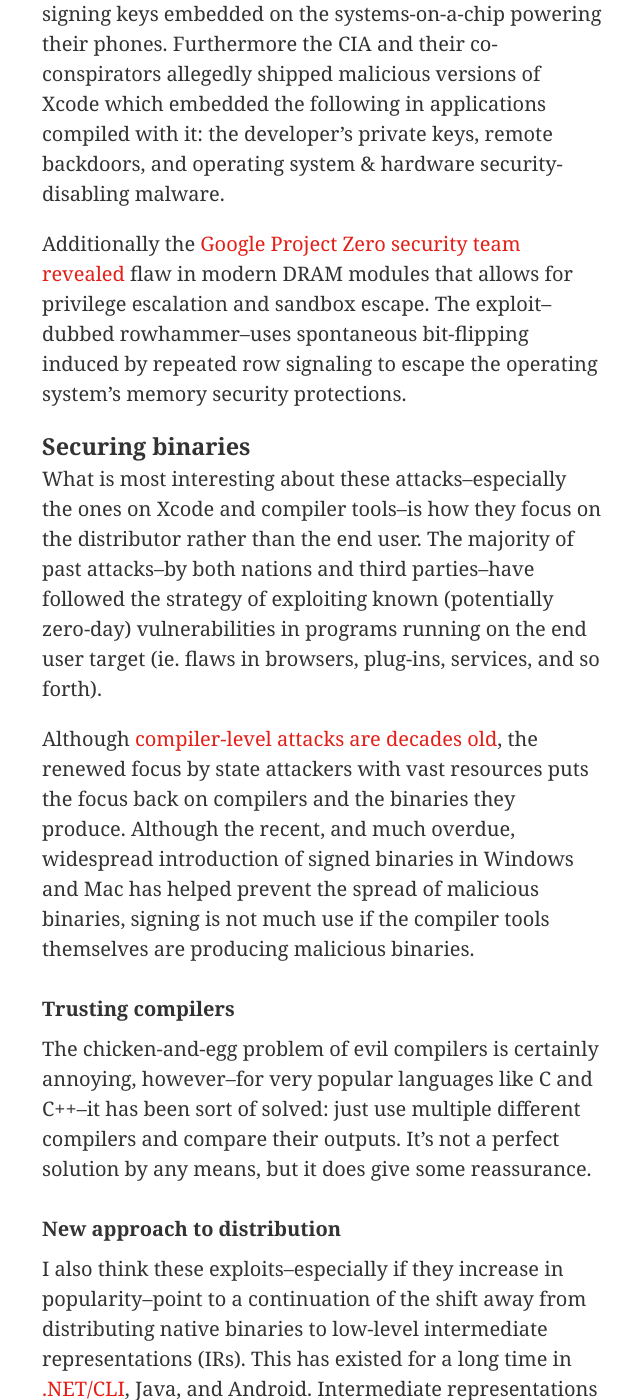
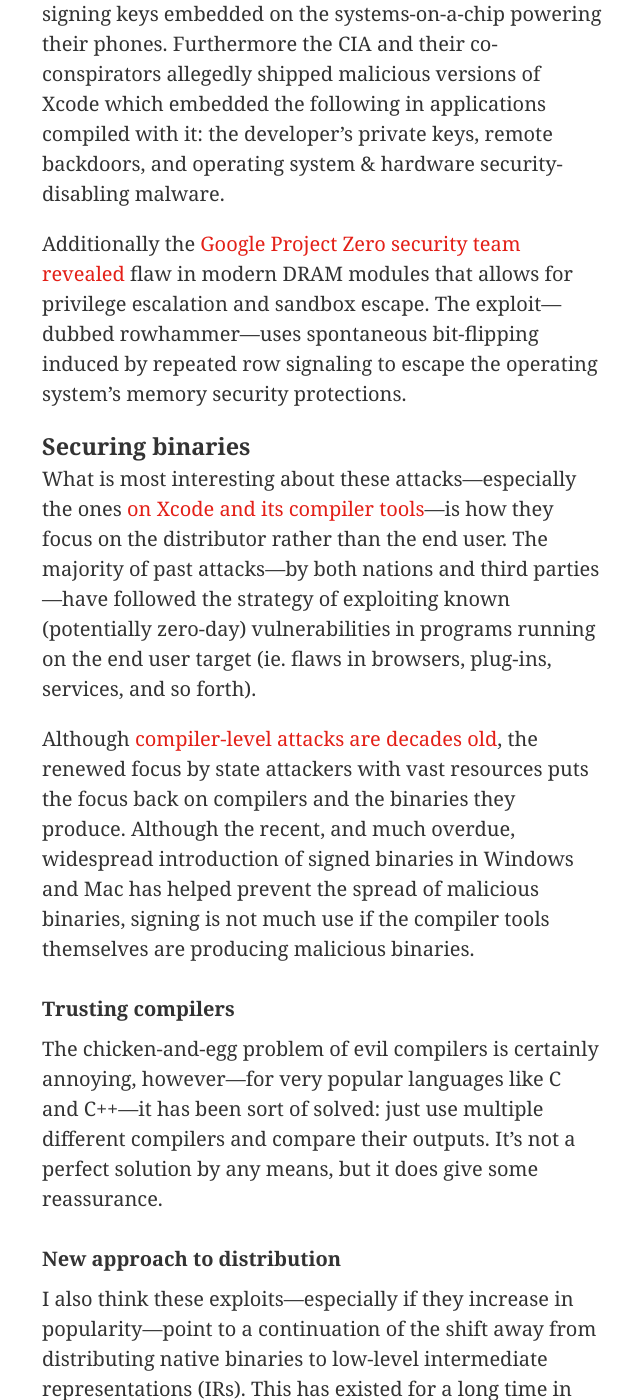
Before and after one commit to dirk/dirk.to, a Jekyll site: the page built from blog/_posts/2015-03-11-rowhammer-xcode-future-of-application-distribution.md, in a window 1280 px wide and 1400 px high, scrolled down 379 px. Shown: the whole window, without its empty margins (318-958 px from the left). Built offline with Jekyll 4.4.1, drawn with Linux system fonts in a browser that asks for light colours; Markdown is read by kramdown in place of the engine named in the settings; comment, search, counter and statistics services are not loaded; some of the changed text lies outside the part shown.

Commit message:
Typography fixes; add missing link for background information

```diff
--- a/blog/_posts/2015-03-11-rowhammer-xcode-future-of-application-distribution.md
+++ b/blog/_posts/2015-03-11-rowhammer-xcode-future-of-application-distribution.md
@@ -6,24 +6,24 @@
 
 The past week has seen some notable developments in application security. First there were the revelations [published by The Intercept](https://firstlook.org/theintercept/2015/03/10/ispy-cia-campaign-steal-apples-secrets/) (additional [analysis by Craigh Hockenberry](http://furbo.org/2015/03/10/xcode-compromised/)) of the CIA and Lockheed Martin stealing and/or cracking keys in Microsoft's BitLocker and Apple's signing keys embedded on the systems-on-a-chip powering their phones. Furthermore the CIA and their co-conspirators allegedly shipped malicious versions of Xcode which embedded the following in applications compiled with it: the developer's private keys, remote backdoors, and operating system & hardware security-disabling malware.
 
-Additionally the [Google Project Zero security team revealed](http://googleprojectzero.blogspot.com/2015/03/exploiting-dram-rowhammer-bug-to-gain.html) flaw in modern DRAM modules that allows for privilege escalation and sandbox escape. The exploit--dubbed rowhammer--uses spontaneous bit-flipping induced by repeated row signaling to escape the operating system's memory security protections.
+Additionally the [Google Project Zero security team revealed](http://googleprojectzero.blogspot.com/2015/03/exploiting-dram-rowhammer-bug-to-gain.html) flaw in modern DRAM modules that allows for privilege escalation and sandbox escape. The exploit&mdash;dubbed rowhammer&mdash;uses spontaneous bit-flipping induced by repeated row signaling to escape the operating system's memory security protections.
 
 ### Securing binaries
 
-What is most interesting about these attacks--especially the ones on Xcode and compiler tools--is how they focus on the distributor rather than the end user. The majority of past attacks--by both nations and third parties--have followed the strategy of exploiting known (potentially zero-day) vulnerabilities in programs running on the end user target (ie. flaws in browsers, plug-ins, services, and so forth).
+What is most interesting about these attacks&mdash;especially the ones [on Xcode and its compiler tools](http://furbo.org/2015/03/10/xcode-compromised/)&mdash;is how they focus on the distributor rather than the end user. The majority of past attacks&mdash;by both nations and third parties&mdash;have followed the strategy of exploiting known (potentially zero-day) vulnerabilities in programs running on the end user target (ie. flaws in browsers, plug-ins, services, and so forth).
 
 Although [compiler-level attacks are decades old](https://www.schneier.com/blog/archives/2006/01/countering_trus.html), the renewed focus by state attackers with vast resources puts the focus back on compilers and the binaries they produce. Although the recent, and much overdue, widespread introduction of signed binaries in Windows and Mac has helped prevent the spread of malicious binaries, signing is not much use if the compiler tools themselves are producing malicious binaries.
 
 #### Trusting compilers
 
-The chicken-and-egg problem of evil compilers is certainly annoying, however--for very popular languages like C and C++--it has been sort of solved: just use multiple different compilers and compare their outputs. It's not a perfect solution by any means, but it does give some reassurance.
+The chicken-and-egg problem of evil compilers is certainly annoying, however&mdash;for very popular languages like C and C++&mdash;it has been sort of solved: just use multiple different compilers and compare their outputs. It's not a perfect solution by any means, but it does give some reassurance.
 
 #### New approach to distribution
 
-I also think these exploits--especially if they increase in popularity--point to a continuation of the shift away from distributing native binaries to low-level intermediate representations (IRs). This has existed for a long time in [.NET/CLI](http://en.wikipedia.org/wiki/Common_Intermediate_Language), Java, and Android. Intermediate representations offer a slightly higher-level abstraction above machine code, giving the benefit of easy multiarchitecture/multiplatform support. Additionally, since the IRs are processed by the end user, we have the opportunity to embed **low overhead analysis and verification** on the end user's system. Runtime inspection at the end-user level offers an incredible opportunity for monitoring and preventing malicious activity.
+I also think these exploits&mdash;especially if they increase in popularity&mdash;point to a continuation of the shift away from distributing native binaries to low-level intermediate representations (IRs). This has existed for a long time in [.NET/CLI](http://en.wikipedia.org/wiki/Common_Intermediate_Language), Java, and Android. Intermediate representations offer a slightly higher-level abstraction above machine code, giving the benefit of easy multiarchitecture/multiplatform support. Additionally, since the IRs are processed by the end user, we have the opportunity to embed **low overhead analysis and verification** on the end user's system. Runtime inspection at the end-user level offers an incredible opportunity for monitoring and preventing malicious activity.
 
 The privacy/permissions controls introduced by iOS (and to a lesser degree Android) are a nice step forward in protecting users. However, empowering the user's system to actively & deeply analyze the execution of programs opens up a whole new frontier of security. Yes, these kinds of capabilities have existed for a while in specialized, high-security Linux distributions and the like, but they carry not-insignificant penalties to performance and usability. Switching to well-designed intermediate representations with intelligent runtimes on the end user's system allows for this sort of protection without undue penalties to performance and usability. An smart runtime could potentially detect & thwart malicious backdoors/exfiltrations, prevent rowhammer-like exploits[^1], **and** continually optimize programs. Such runtime optimization would mean that software updates might *actually* make your system run faster!
 
-All of these parts already exist separately. Ahead-of-time/just-in-time runtime compilers--from Java to .NET/Mono--have existed for a while and are constantly improving in performance. There is a wealth of knowledge in runtime analysis already existing in tools like Dtrace and Valgrind. We just need to bring all of these together to **build a better runtime**.
+All of these parts already exist separately. Ahead-of-time/just-in-time runtime compilers&mdash;from Java to .NET/Mono&mdash;have existed for a while and are constantly improving in performance. There is a wealth of knowledge in runtime analysis already existing in tools like Dtrace and Valgrind. We just need to bring all of these together to **build a better runtime**.
 
 [^1]: For example, preventing a rowhammer-type exploit in a JavaScript runtime would simply require checking if the current machine is known to be vulnerable and introducing artificial latency into certain operations (such as highly-repetetive read-writes of an [ArrayBuffer](https://developer.mozilla.org/en-US/docs/Web/JavaScript/Reference/Global_Objects/ArrayBuffer)).
```
